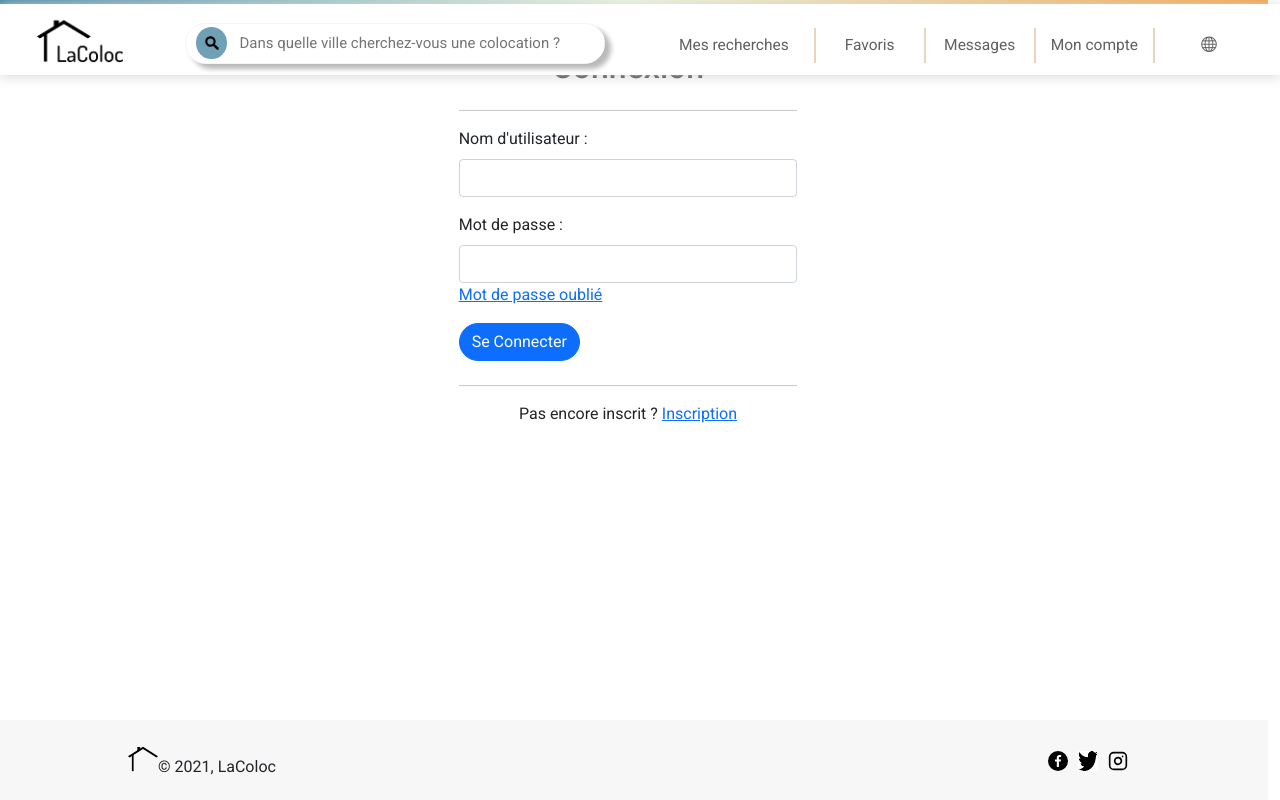
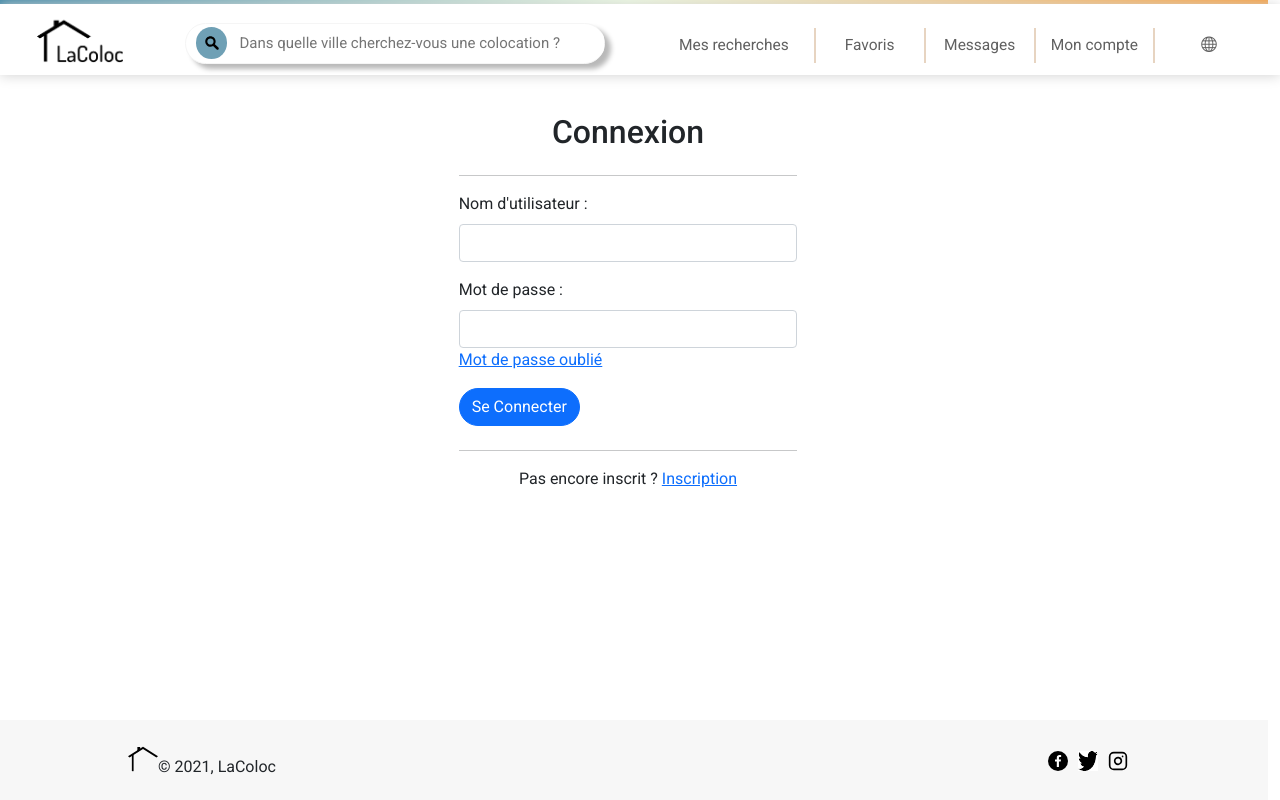
Before and after one commit to brunobreno/projet-coloc, an Angular app in the folder projet-coloc-front/: page /login in a window 1280 px wide. Built offline with nearby package versions, Linux system fonts and the light colour scheme; no server answers.

Commit message:
correction affichage avec header et footer

```diff
--- a/projet-coloc-front/src/app/inscription/inscription.component.html
+++ b/projet-coloc-front/src/app/inscription/inscription.component.html
@@ -1,3 +1,4 @@
+<div class="page-main-container">
     <div class="row" *ngIf="!inscriptionRealise">
         <div class="col-md-4 offset-md-4">
             <div class="login-form mt-4 p-4">
@@ -129,3 +130,6 @@
             </div>
         </div>
     </div>
+    <div class="espace-blanc">
+    </div>
+</div>
--- a/projet-coloc-front/src/app/inscription/inscription.component.scss
+++ b/projet-coloc-front/src/app/inscription/inscription.component.scss
@@ -0,0 +1,10 @@
+.page-main-container {
+  /*Contient toute la page*/
+  width: 100%;
+  height: 100%;
+  margin-top: 65px; /*Adapter a ma tailler du header fixed*/
+}
+
+.espace-blanc {
+  height: 100px;
+}
--- a/projet-coloc-front/src/app/log-in/log-in.component.html
+++ b/projet-coloc-front/src/app/log-in/log-in.component.html
@@ -1,3 +1,4 @@
+<div class="page-main-container">
     <div class="row" *ngIf="!connexionEtablie">
         <div class="col-md-4 offset-md-4">
             <div class="login-form mt-4 p-4">
@@ -40,3 +41,4 @@
             </div>
         </div>
     </div>
+</div>
--- a/projet-coloc-front/src/app/log-in/log-in.component.scss
+++ b/projet-coloc-front/src/app/log-in/log-in.component.scss
@@ -0,0 +1,5 @@
+.page-main-container { /*Contient toute la page*/
+    width: 100%;
+    height: 100%;
+    margin-top: 65px; /*Adapter a ma tailler du header fixed*/
+  }
--- a/projet-coloc-front/src/app/recherche-locataire/recherche-locataire.component.html
+++ b/projet-coloc-front/src/app/recherche-locataire/recherche-locataire.component.html
@@ -1,6 +1,6 @@
 <!-- Faire barre de filtre-->
 <div class="page-main-container">
-  <h2 class="row justify-content-md-center mt-5 mb-3">Colocataires en recherche - Ville </h2>
+  <h2 class="row justify-content-md-center mt-5 mb-3">Colocataires en recherche</h2>
 
   <!-- Affichage de la recherche-->
 
--- a/projet-coloc-front/src/app/recherche-locataire/recherche-locataire.component.scss
+++ b/projet-coloc-front/src/app/recherche-locataire/recherche-locataire.component.scss
@@ -4,17 +4,16 @@
   padding: 0px;
 }
 
-  .cards-container
-  {
+.cards-container {
   display: flex;
   width: 80%;
   margin-top: 10px;
   flex-wrap: wrap;
 }
 
-  .card{
+.card {
   margin: auto;
-    background-color: #fbe8d3;  /*#e9b477;*/
+  background-color: #fbe8d3; /*#e9b477;*/
   border: none;
   width: 400px;
   margin-top: 75px;
@@ -23,16 +22,14 @@
   flex-wrap: wrap;
 }
 
-  .card-img-container
-  {
+.card-img-container {
   height: 68px;
   display: flex;
   flex-wrap: wrap;
   justify-content: center;
 }
 
-  .card-img-content
-  {
+.card-img-content {
   border-radius: 50%;
   overflow: hidden;
   width: 115px;
@@ -45,34 +42,30 @@
   outline: solid 9px #fbe8d3;
 }
 
-  .card-img-top
-  {
+.card-img-top {
   width: auto;
 }
 
-  .card-title
-  {
+.card-title {
   display: flex;
   flex-direction: row;
   justify-content: space-between;
   align-items: center;
 }
 
-  .card-caract
-  {
+.card-caract {
   height: 27px;
   padding-left: 10px;
 }
 
 .list-group-item {
   height: 40px;
-      display:flex;
+  display: flex;
   align-items: center;
   padding-left: 10px;
 }
 
-  .card > .list-group
-  {
+.card > .list-group {
   border-left: solid 3px #fbe8d3;
   border-right: solid 3px #fbe8d3;
 }
@@ -82,14 +75,12 @@
   font-size: 17px;
 }
 
-  .list-group-item.icons
-  {
+.list-group-item.icons {
   display: flex;
   justify-content: space-around;
 }
 
-  .card-bottom
-  {
+.card-bottom {
   padding: 1rem 1rem;
   display: flex;
   flex-direction: row;
@@ -103,16 +94,11 @@
   white-space: normal;
 }
 
-  .page-main-container { /*Contient toute la page*/
+.page-main-container {
+  /*Contient toute la page*/
   width: 100%;
   height: 100%;
-    /*height: 2000px;*/
-    margin-top: 65px; /*Adapter a ma tailler du header fixed*/
-    margin-bottom: 0px; /*Adapter a ma tailler du header fixed*/
-    display: flex;
-    align-items: center;
-    justify-content: center;
-    flex-direction: column;
+  margin-top: 85px; /*Adapter a ma tailler du header fixed*/
 }
 
 .espace-blanc {
--- a/projet-coloc-front/src/app/redirect/redirect.component.html
+++ b/projet-coloc-front/src/app/redirect/redirect.component.html
@@ -1,3 +1,4 @@
+<div class="page-main-container">
     <div class="row">
         <div class="col-md-4 offset-md-4">
             <div class="login-form mt-4 p-4">
@@ -7,3 +8,4 @@
             </div>
         </div>
     </div>
+</div>
--- a/projet-coloc-front/src/app/redirect/redirect.component.scss
+++ b/projet-coloc-front/src/app/redirect/redirect.component.scss
@@ -0,0 +1,5 @@
+.page-main-container { /*Contient toute la page*/
+    width: 100%;
+    height: 100%;
+    margin-top: 65px; /*Adapter a ma tailler du header fixed*/
+  }
```
Lines whose indentation alone changed are shown as unchanged.
